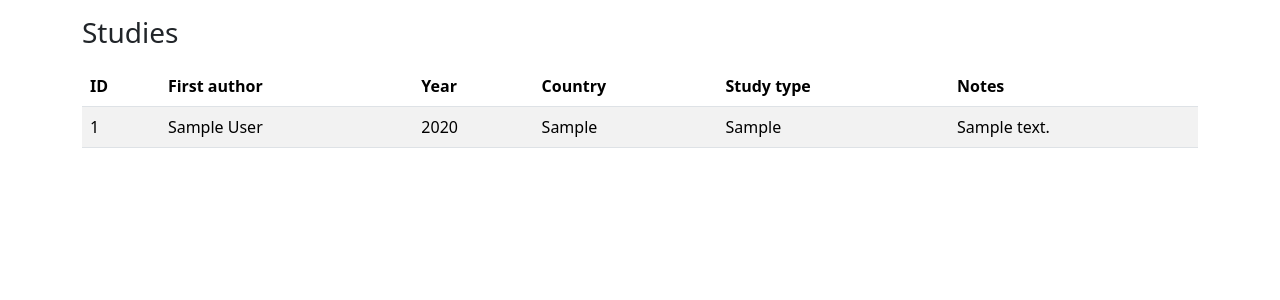
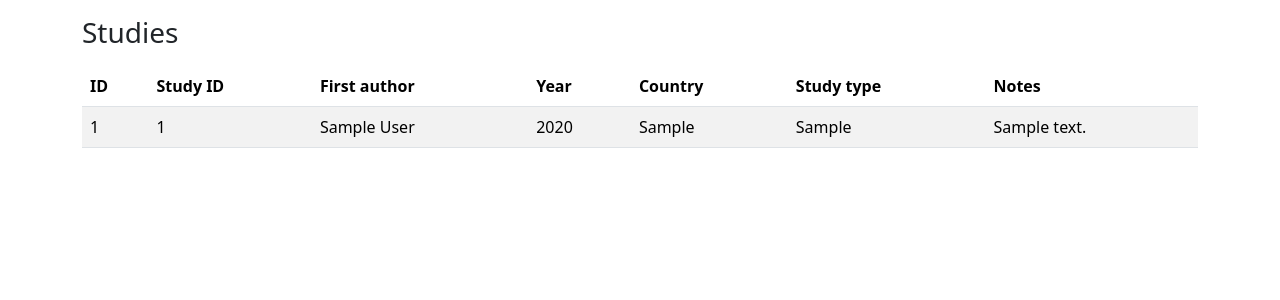
Before and after one commit to plew99/cytokines_metaanalysis, a Flask app: page /studies in a window 1280 px wide. Shown: the part 57-357 px from the top of the page. Run offline with Flask 3, Linux system fonts and the light colour scheme; tables that the repository leaves empty hold one stand-in row (values such as "Sample post").

Commit message:
Add numeric primary key to Study

```diff
--- a/app/models.py
+++ b/app/models.py
@@ -11,7 +11,8 @@ class Study(db.Model):
 
     __tablename__ = "studies"
 
-    study_id = db.Column(db.String, primary_key=True)
+    id = db.Column(db.Integer, primary_key=True)
+    study_id = db.Column(db.String, unique=True, nullable=False)
     first_author = db.Column(db.String, nullable=False)
     publication_year = db.Column(db.Integer)
     country = db.Column(db.String)
--- a/app/templates/studies.html
+++ b/app/templates/studies.html
@@ -9,6 +9,7 @@
       <thead>
         <tr>
           <th scope="col">ID</th>
+          <th scope="col">Study ID</th>
           <th scope="col">First author</th>
           <th scope="col">Year</th>
           <th scope="col">Country</th>
@@ -19,6 +20,7 @@
       <tbody>
         {% for study in studies %}
           <tr>
+            <td>{{ study.id }}</td>
             <td>{{ study.study_id }}</td>
             <td>{{ study.first_author }}</td>
             <td>{{ study.publication_year }}</td>
```
